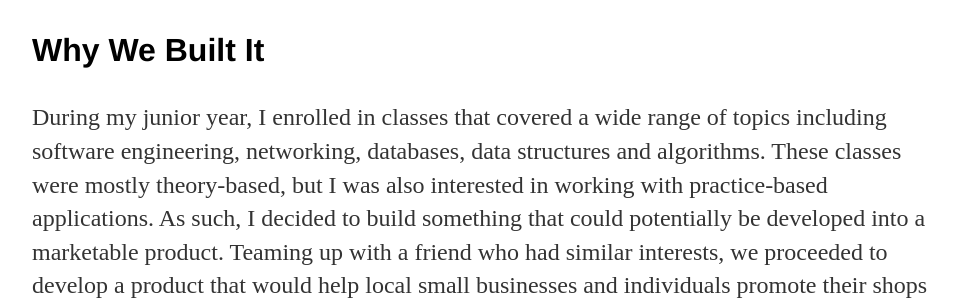
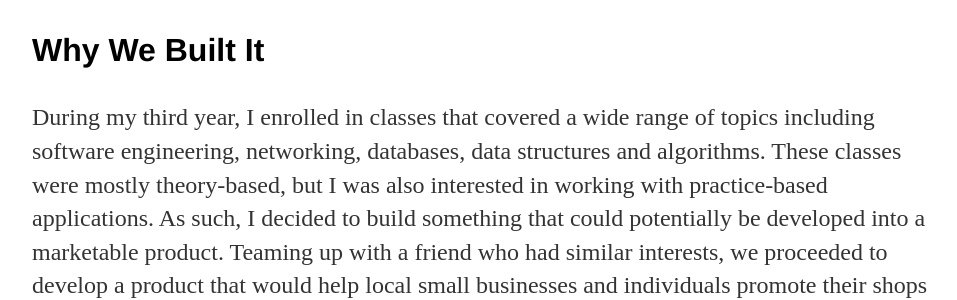
Before and after one commit to jcho7022/jcho7022.github.io, a Jekyll site: the page built from projects/float/index.html, in a window 1280 px wide and 900 px high, scrolled down 1149 px, cut to the strip 156-900 px from the top of the window. Shown: the top 300 px of the strip, without its empty margins (160-1117 px from the left). Built offline with Jekyll 4.4.1, drawn with Linux system fonts in a browser that asks for light colours; some of the changed text lies outside the part shown.

Commit message:
Update index.html

```diff
--- a/projects/float/index.html
+++ b/projects/float/index.html
@@ -20,7 +20,7 @@ title: "Float: Map Oriented Marketplace Application"
 <iframe  width="980" height="660" src="https://www.youtube.com/embed/UMC1NTGTXZI" frameborder="0" allow="accelerometer; autoplay; encrypted-media; gyroscope; picture-in-picture" allowfullscreen></iframe>
 
 <h3>Why We Built It</h3>
-<p>During my junior year, I enrolled in classes that covered a wide range of topics including software engineering,
+<p>During my third year, I enrolled in classes that covered a wide range of topics including software engineering,
 	networking, databases, data structures and algorithms. These classes were mostly theory-based, but I was
 	also interested in working with practice-based applications. As such, I decided to build something that
 	could potentially be developed into a marketable product. Teaming up with a friend who had similar interests,
```
Also changed, not shown: other parts of projects/float/index.html (+1 -1 lines).
